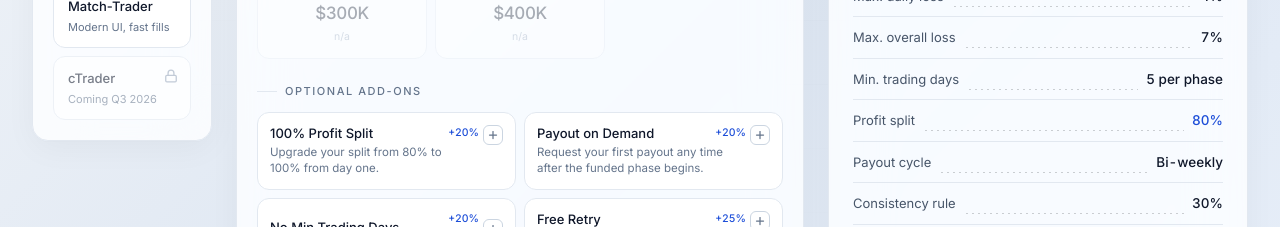
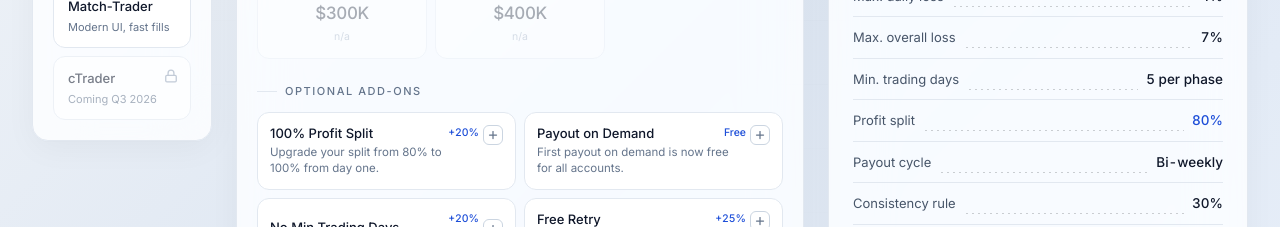
Before and after one commit to jatinkatariaaaa/thepeoplepropwebsite, a Next.js app: page / in a window 1280 px wide. Shown: the part 1780-2007 px from the top of the page. Built offline with nearby package versions, Linux system fonts and the light colour scheme.

Commit message:
feat: make payout on demand add-on free for all accounts

```diff
--- a/src/components/dashboard/NewChallengeForm.tsx
+++ b/src/components/dashboard/NewChallengeForm.tsx
@@ -211,7 +211,7 @@ export function NewChallengeForm() {
                       )}
                     >
                       <span className="font-bold">Yes</span>
-                      <span className="text-emerald-600 font-bold text-[12px]">+{extraCost.toLocaleString('en-US', { style: 'currency', currency: 'USD' })}</span>
+                      <span className="text-emerald-600 font-bold text-[12px]">{extraCost === 0 ? "Free" : `+${extraCost.toLocaleString('en-US', { style: 'currency', currency: 'USD' })}`}</span>
                     </button>
                   </div>
                 </div>
@@ -343,7 +343,9 @@ export function NewChallengeForm() {
                 return (
                   <div key={key} className="flex justify-between items-center text-[13px] font-medium text-[var(--ink-500)]">
                     <span>{addOnDef.label}</span>
-                    <span>+${cost.toFixed(2)}</span>
+                    <span className={cost === 0 ? "text-emerald-600 font-bold" : ""}>
+                      {cost === 0 ? "Free" : `+$${cost.toFixed(2)}`}
+                    </span>
                   </div>
                 );
               })}
--- a/src/components/landing/ChallengeCalculator.tsx
+++ b/src/components/landing/ChallengeCalculator.tsx
@@ -536,7 +536,7 @@ export function ChallengeCalculator() {
                             active ? "text-[var(--accent-400)]" : "text-[var(--accent-700)]",
                           )}
                         >
-                          +{a.feePct}%
+                          {a.feePct === 0 ? "Free" : `+${a.feePct}%`}
                         </span>
 
                         {/* Desktop text content (hidden on mobile) */}
@@ -600,7 +600,7 @@ export function ChallengeCalculator() {
                           active ? "text-[var(--accent-400)]" : "text-[var(--accent-700)]",
                         )}
                       >
-                        +{a.feePct}%
+                        {a.feePct === 0 ? "Free" : `+${a.feePct}%`}
                       </span>
                     </button>
                   );
--- a/src/data/programs.ts
+++ b/src/data/programs.ts
@@ -244,8 +244,8 @@ export const addOns: AddOn[] = [
   {
     key: "payout-on-demand",
     label: "Payout on Demand",
-    description: "Request your first payout any time after the funded phase begins.",
-    feePct: 20,
+    description: "First payout on demand is now free for all accounts.",
+    feePct: 0,
     appliesTo: ["1-step", "2-step", "3-step", "instant", "access"],
   },
   {
```
